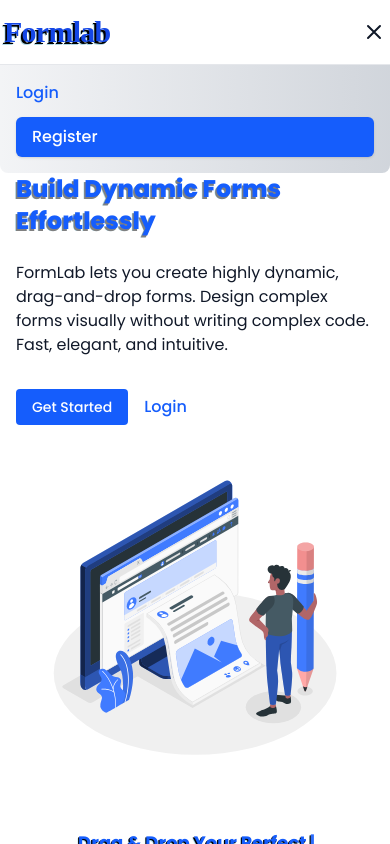
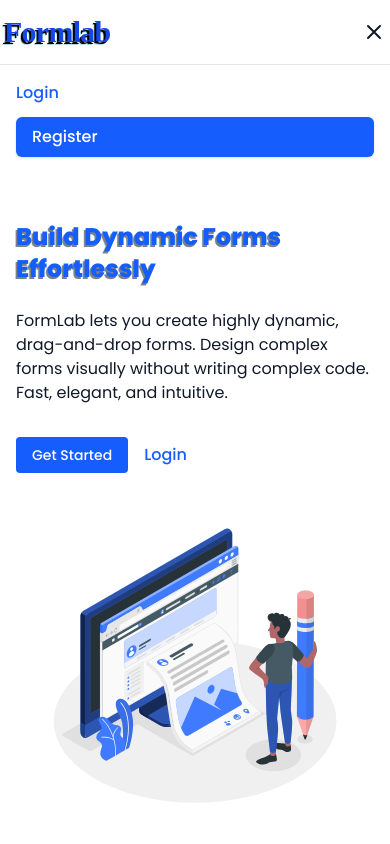
Before and after one commit to bsp704848/FormLab, a React (Vite) app: page / in a window 390 px wide. Both pictures are taken after a click on the button 374 px from the left and 32 px from the top of the page. Shown: the top 844 px of the page. Built offline with nearby package versions, Linux system fonts and the light colour scheme; no server answers; a web font is replaced by a local one.

Commit message:
modified navbar

```diff
--- a/src/components/ui/Navbar.jsx
+++ b/src/components/ui/Navbar.jsx
@@ -85,7 +85,7 @@ export default function Navbar() {
       </div>
 
       {isOpen && (
-        <div className="md:hidden bg-gradient-to-r from-gray-100 to-gray-300 rounded-b-lg border-t border-gray-200">
+        <div className="md:hidden rounded-b-lg border-t border-gray-200 mb-12">
           <div className="px-4 py-4 space-y-3">
             {user ? (
               <>
@@ -95,7 +95,7 @@ export default function Navbar() {
                 <button onClick={() => {
                   logout();
                   setIsOpen(false)
-                }} className='w-full bg-blue-500 text-white px-4 py-2 rounded-md hover:bg-blue-900 font-semibold shadow-sm hover:rounded-3xl transition-all duration-300 ease-in-out text-left'>Logout</button>
+                }} className='w-full bg-blue-500 text-white text-center px-4 py-2 rounded-md hover:bg-blue-900 font-semibold shadow-sm hover:rounded-3xl transition-all duration-300 ease-in-out'>Logout</button>
 
               </>
             ) : (
```
